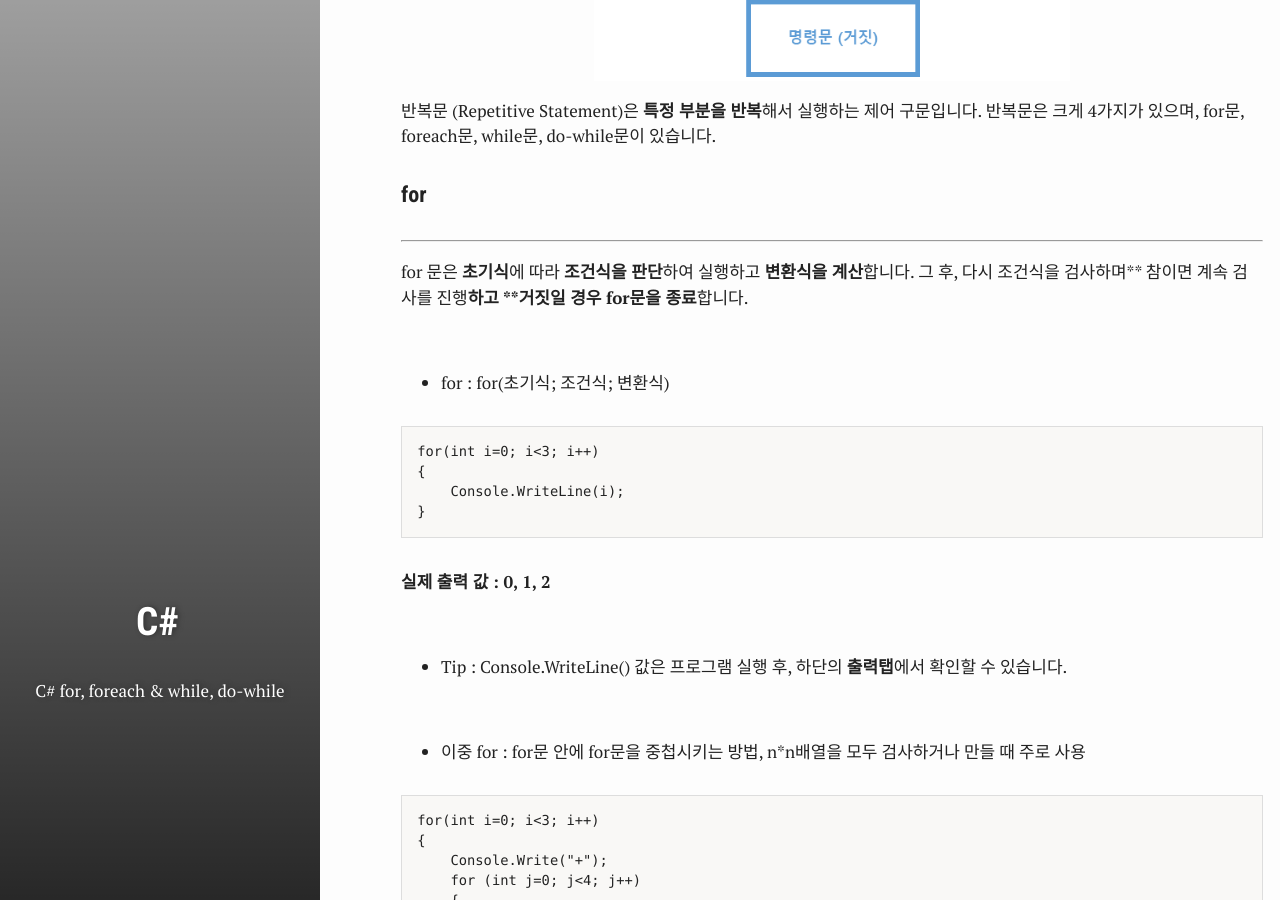
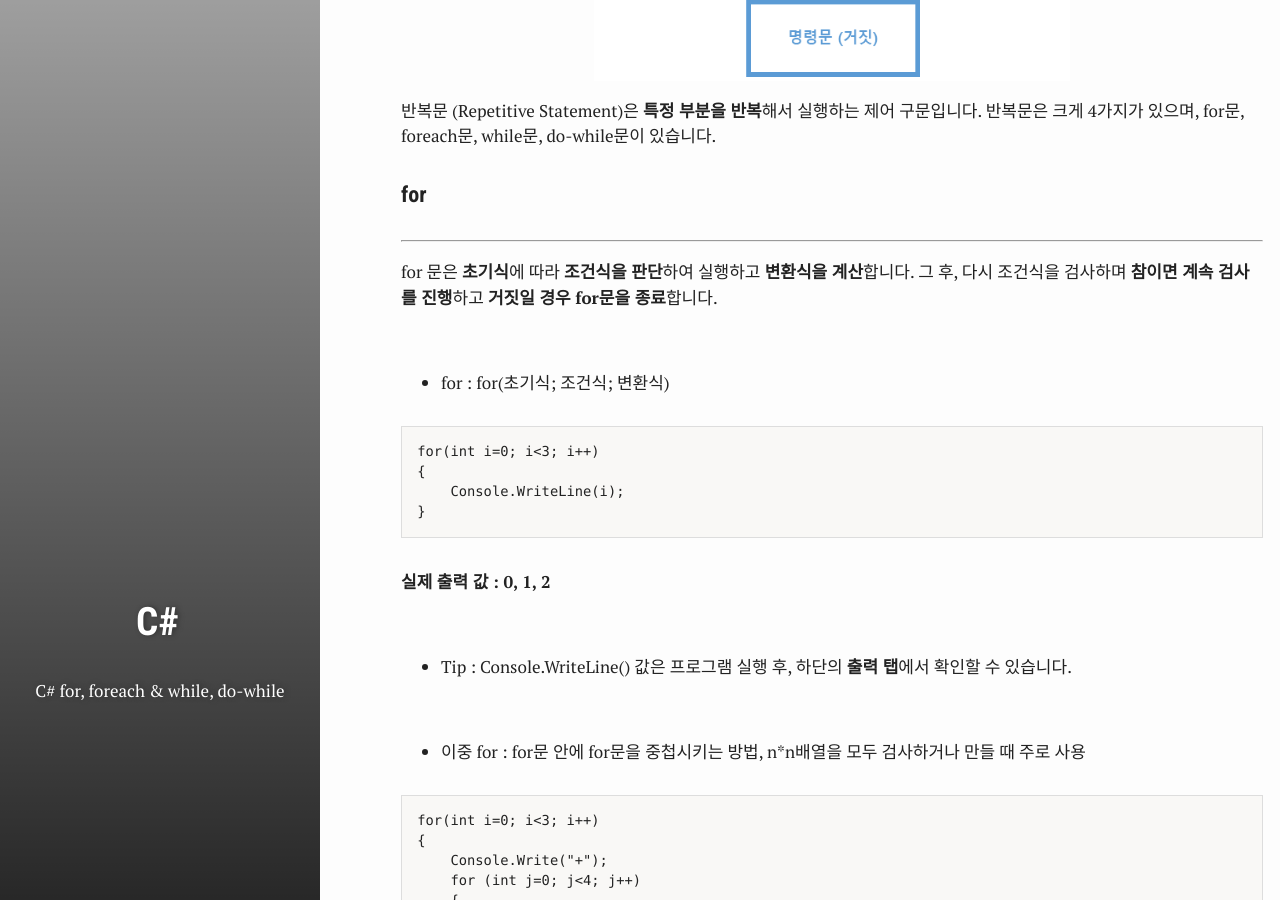
Before and after one commit to test076923/076923.github.io, a Jekyll site: the page built from _posts/2017-09-02-C#-11.md, in a window 1280 px wide and 900 px high, scrolled down 794 px. Built offline with Jekyll 4.4.1, drawn with Linux system fonts in a browser that asks for light colours; comment, search, counter and statistics services are not loaded.

Commit message:
Update 2017-09-02-C#-11.md

```diff
--- a/_posts/2017-09-02-C#-11.md
+++ b/_posts/2017-09-02-C#-11.md
@@ -19,7 +19,7 @@ author: 윤대희
 
 #### for ####
 ----------
-for 문은 **초기식**에 따라 **조건식을 판단**하여 실행하고 **변환식을 계산**합니다. 그 후, 다시 조건식을 검사하며** 참이면 계속 검사를 진행**하고 **거짓일 경우 for문을 종료**합니다.
+for 문은 **초기식**에 따라 **조건식을 판단**하여 실행하고 **변환식을 계산**합니다. 그 후, 다시 조건식을 검사하며 **참이면 계속 검사를 진행**하고 **거짓일 경우 for문을 종료**합니다.
 
 <br>
 
@@ -36,7 +36,7 @@ for(int i=0; i<3; i++)
 
 <br>
 
-* Tip : Console.WriteLine() 값은 프로그램 실행 후, 하단의 **출력탭**에서 확인할 수 있습니다.
+* Tip : Console.WriteLine() 값은 프로그램 실행 후, 하단의 **출력 탭**에서 확인할 수 있습니다.
 
 <br>
 
@@ -92,7 +92,7 @@ foreach (int i in numbers2D)
 
 **실제 출력 값 : 값#1::값#22::값#3::값#44::값#5::값#66::**<br>
 
-* Tip :  **{0}, {1}, {2} ...**을 이용하여 변수처럼 문구를 삽입 가능합니다.
+* Tip : **{0}, {1}, {2} ...**을 이용하여 변수처럼 문구를 삽입 가능합니다.
 
 #### while ####
 ----------
```
